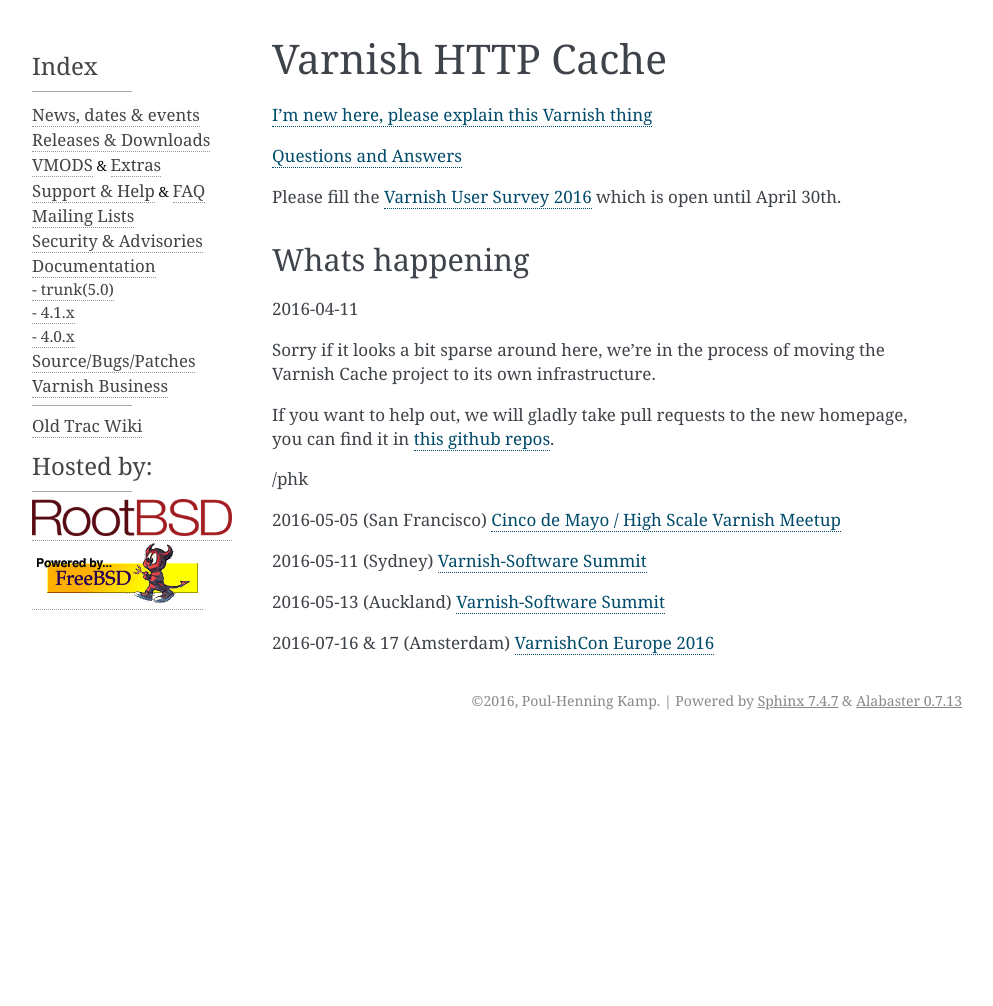
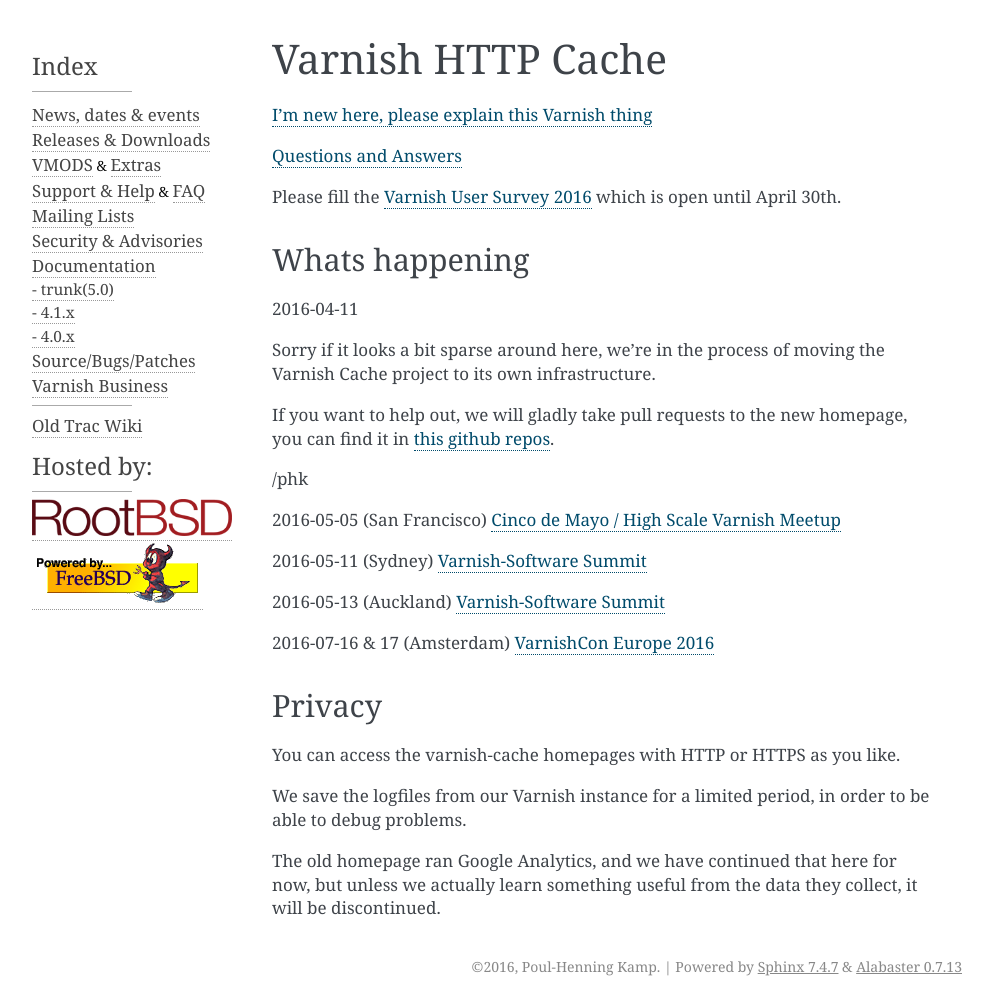
Before and after one commit to varnishcache/homepage, a Sphinx documentation site: the page built from R1/source/index.rst, in a window 1280 px wide. Shown: the whole page, without its empty margins (148-1141 px from the left). Built offline with Sphinx 7.4.7, drawn with Linux system fonts in a browser that asks for light colours; pages that are not in the unit, such as notebooks, are missing from menus; before the commit the page ends 900 px from its top, so only the background shows below that.

Commit message:
Declare the privacy situation wrt. the homepage

```diff
--- a/R1/source/index.rst
+++ b/R1/source/index.rst
@@ -36,6 +36,19 @@
 2016-07-16 & 17 (Amsterdam) `VarnishCon Europe 2016
 <http://varnishcon2016.eventbrite.com>`_
 
+Privacy
+-------
+
+You can access the varnish-cache homepages with HTTP or HTTPS as you
+like.
+
+We save the logfiles from our Varnish instance for a limited period,
+in order to be able to debug problems.
+
+The old homepage ran Google Analytics, and we have continued that here
+for now, but unless we actually learn something useful from the data
+they collect, it will be discontinued.
+
 
 .. toctree::
    :hidden:
```
